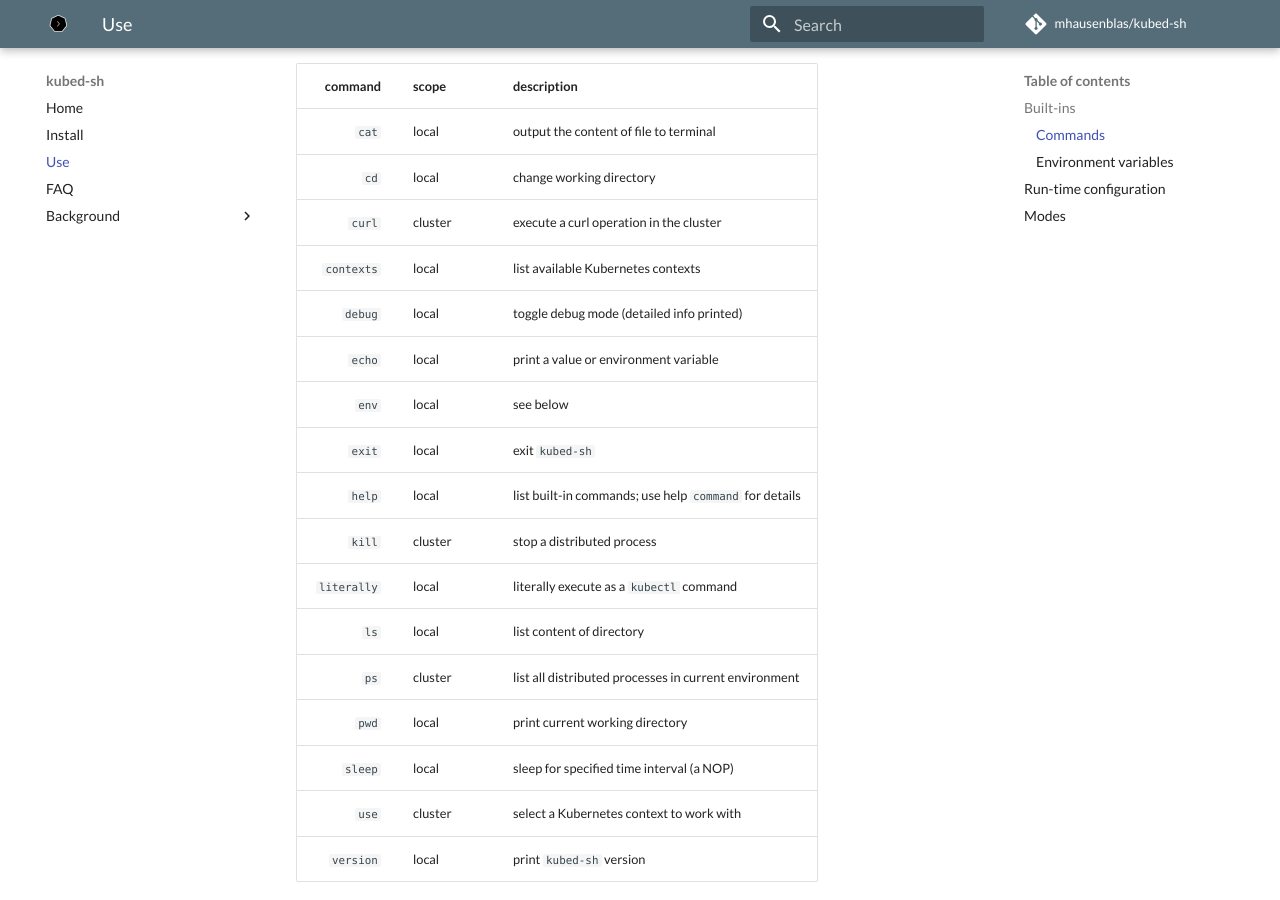
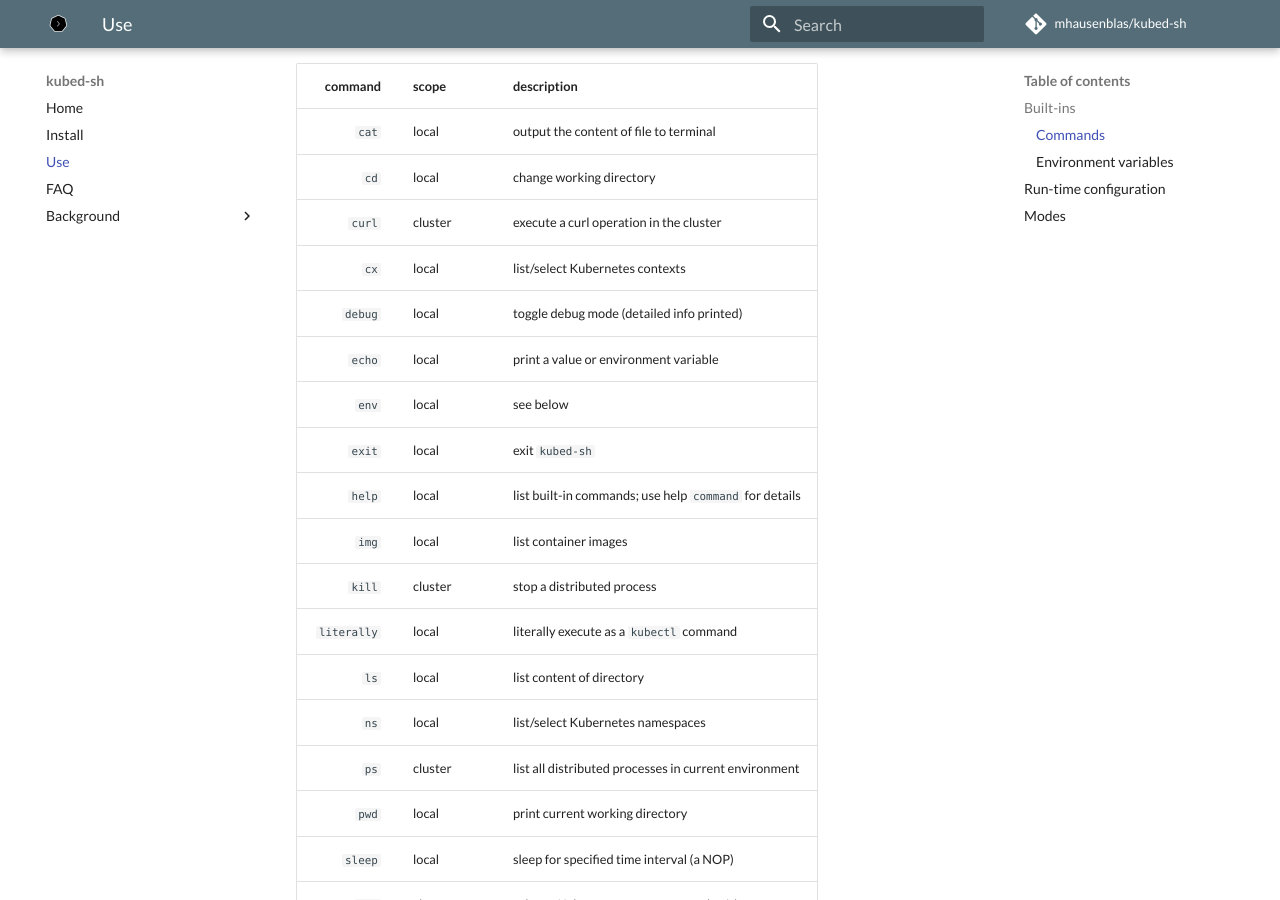
Before and after one commit to mhausenblas/kubed-sh, an MkDocs documentation site: the page built from docs/use.md, in a window 1280 px wide and 900 px high, scrolled down 848 px. Built offline with MkDocs 1.6.1 and Material for MkDocs 9.7.7, drawn with Linux system fonts in a browser that asks for light colours; some web fonts are replaced; comment, search, counter and statistics services are not loaded.

Commit message:
bumps to 0.82, updates usage docs
Signed-off-by: Michael Hausenblas <hausenbl@amazon.com>

```diff
--- a/docs/use.md
+++ b/docs/use.md
@@ -38,15 +38,17 @@ The built-in commands of `kubed-sh` (see also `help`) are as follows:
 | `cat`      | local | output the content of file to terminal                  |
 | `cd`       | local | change working directory                                |
 | `curl`     | cluster | execute a curl operation in the cluster               |
-| `contexts` | local | list available Kubernetes contexts                      |
+| `cx`       | local | list/select Kubernetes contexts                         |
 | `debug`    | local | toggle debug mode (detailed info printed)               |
 | `echo`     | local | print a value or environment variable                   |
 | `env`      | local | see below                                               |
 | `exit`     | local | exit `kubed-sh`                                         |
 | `help`     | local | list built-in commands; use help `command` for details  |
+| `img`      | local | list container images                                   |
 | `kill`     | cluster | stop a distributed process                            |
 | `literally`| local | literally execute as a `kubectl` command                |
 | `ls`       | local | list content of directory                               |
+| `ns`       | local | list/select Kubernetes namespaces                       |
 | `ps`       | cluster |  list all distributed processes in current environment|
 | `pwd`      | local | print current working directory                         |
 | `sleep`    | local | sleep for specified time interval (a NOP)               |
```
Also changed, not shown: 2 other files.
